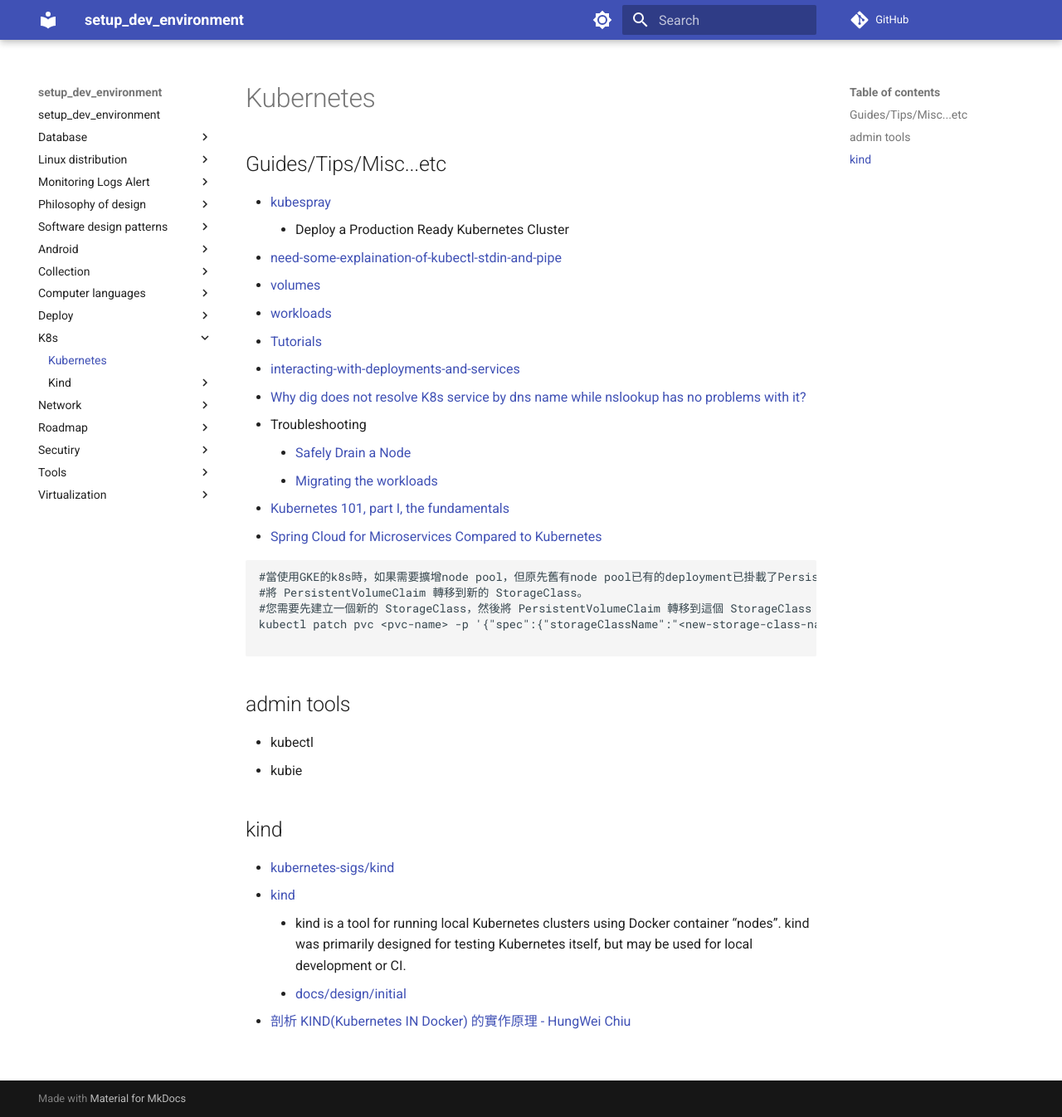
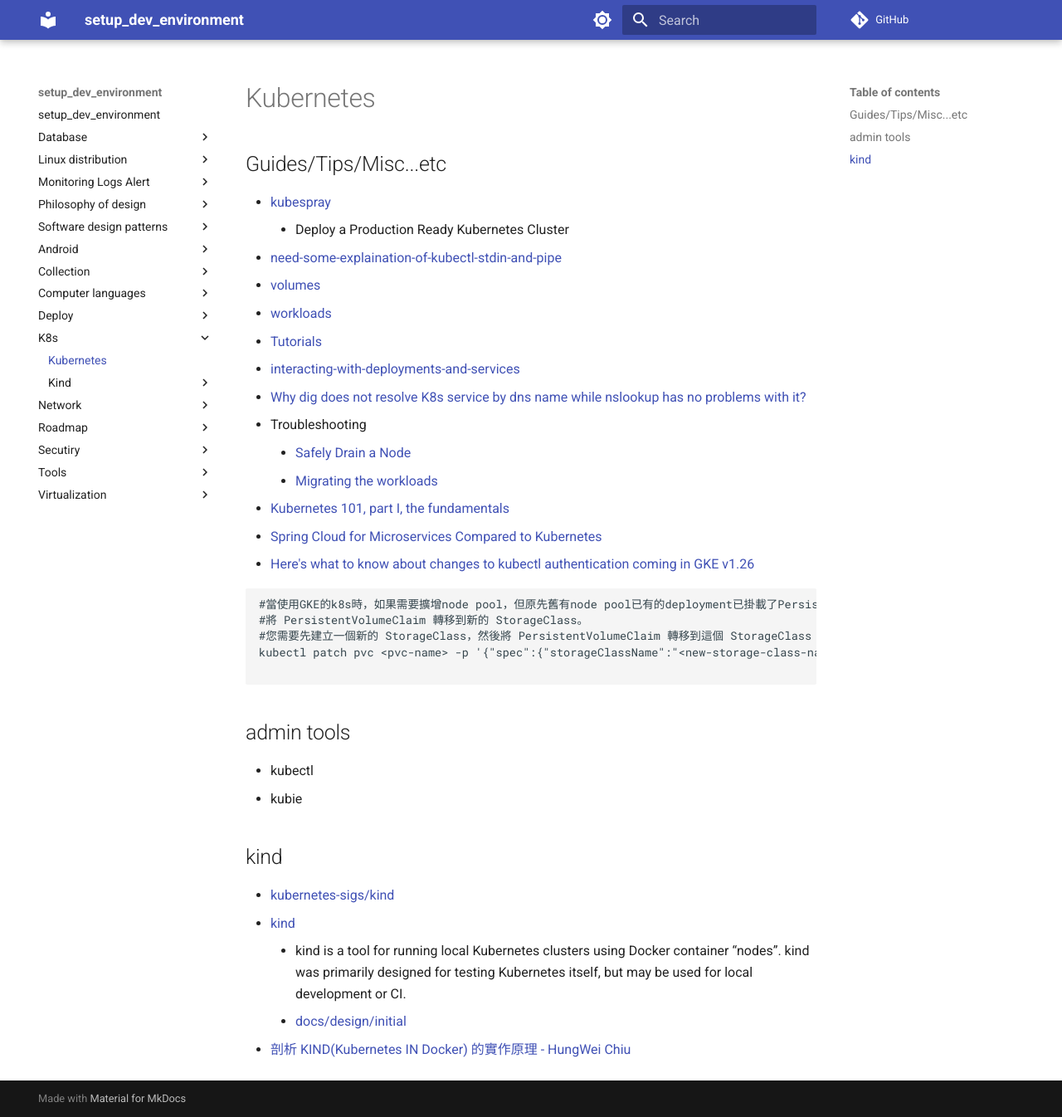
Before and after one commit to hong539/setup_dev_environment, an MkDocs documentation site: the page built from docs/k8s/k8s.md, in a window 1280 px wide and 1346 px high. Shown: the whole window at 83% size. Built offline with MkDocs 1.6.1 and Material for MkDocs 9.7.7, drawn with Linux system fonts in a browser that asks for light colours; comment, search, counter and statistics services are not loaded.

Commit message:
[skip ci] update docs

````diff
--- a/docs/k8s/k8s.md
+++ b/docs/k8s/k8s.md
@@ -15,6 +15,7 @@
     * [Migrating the workloads](https://cloud.google.com/kubernetes-engine/docs/tutorials/migrating-node-pool#step_4_migrate_the_workloads)
 * [Kubernetes 101, part I, the fundamentals](https://dev.to/leandronsp/kubernetes-101-part-i-the-fundamentals-23a1)
 * [Spring Cloud for Microservices Compared to Kubernetes](https://developers.redhat.com/blog/2016/12/09/spring-cloud-for-microservices-compared-to-kubernetes)
+* [Here's what to know about changes to kubectl authentication coming in GKE v1.26](https://cloud.google.com/blog/products/containers-kubernetes/kubectl-auth-changes-in-gke)
 
 ```shell
 #當使用GKE的k8s時，如果需要擴增node pool，但原先舊有node pool已有的deployment已掛載了PersistentVolumeClaim，執行kubectl drain遇到錯誤，該如何處理?
````
